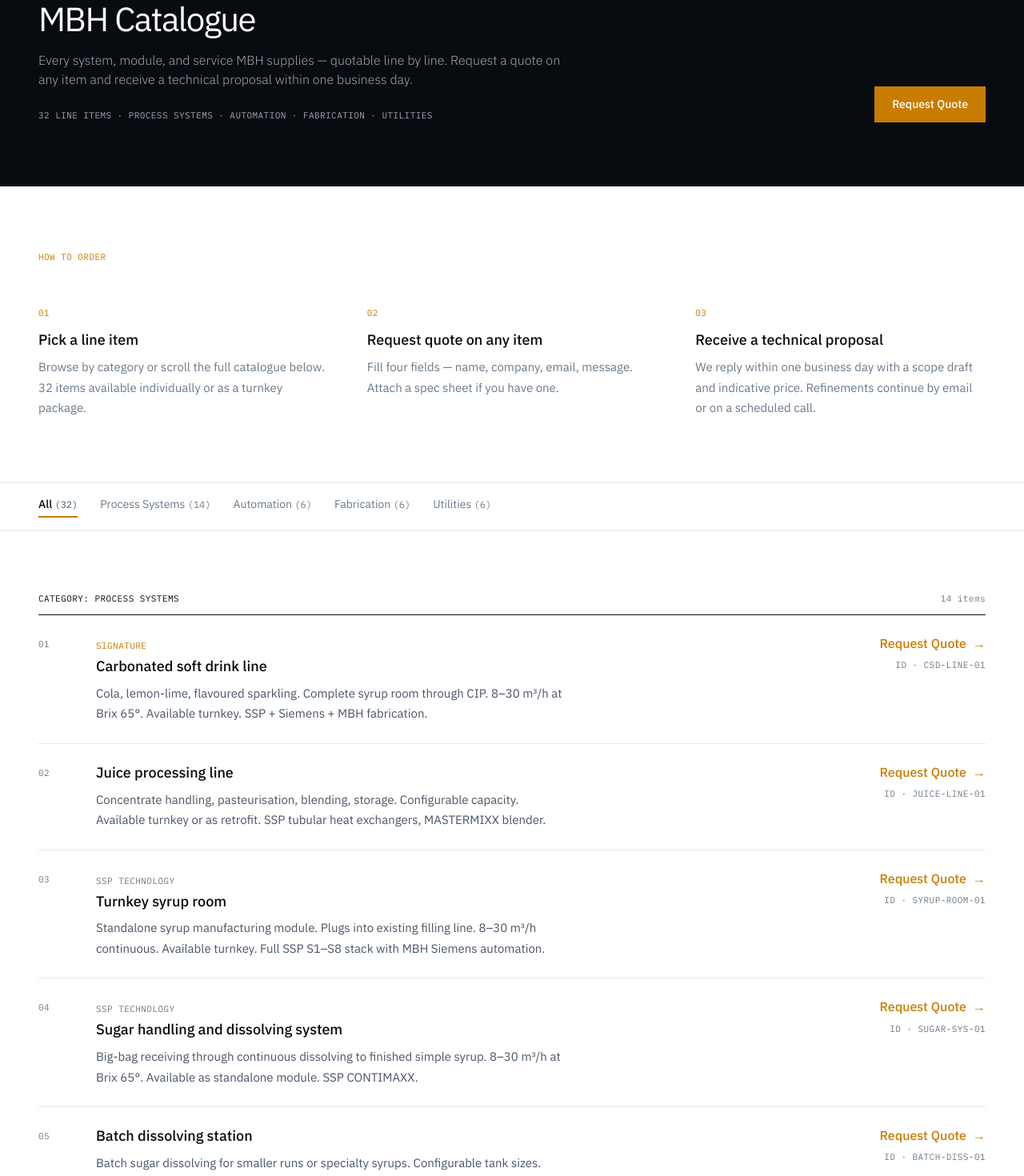
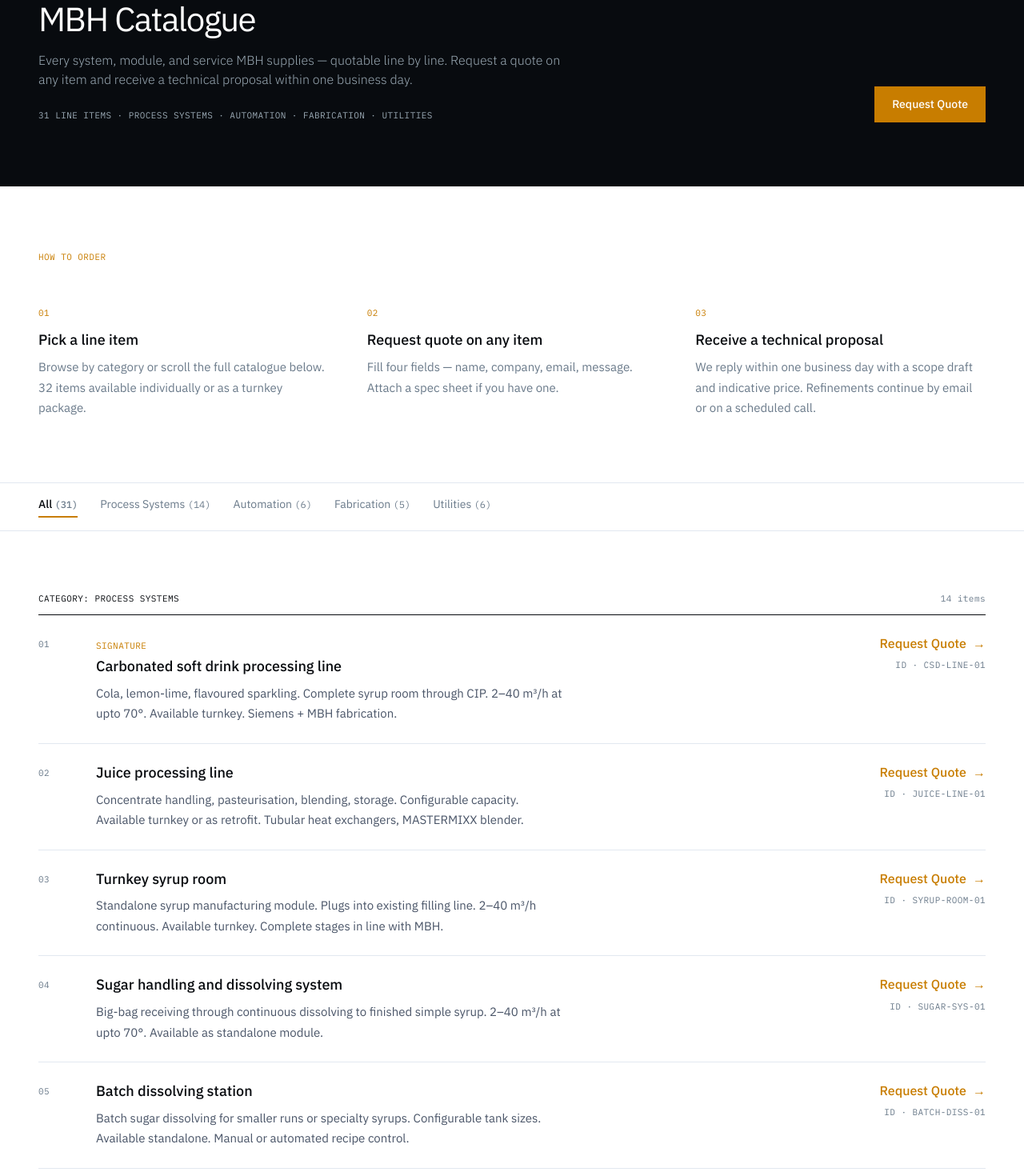
Before and after one commit to AliKhanImagery/MBH, a Next.js app: page /catalogue in a window 1280 px wide. Shown: the part 240-1710 px from the top of the page at 80% size. Built offline with nearby package versions, Linux system fonts and the light colour scheme.

Commit message:
Update catalogue items and remove SSP references

```diff
--- a/src/data/catalogue-items.ts
+++ b/src/data/catalogue-items.ts
@@ -1,5 +1,5 @@
 // MBH Catalogue — single source of truth for the /catalogue page.
-// Hand-authored (32 items). Each item carries a permanent ID that appears on
+// Hand-authored (31 items). Each item carries a permanent ID that appears on
 // the row, in the anchor URL (#csd-line-01), on the Quote drawer, and in the
 // quote email subject line so sales can triage by ID. See the page spec.
 
@@ -13,7 +13,7 @@ export const CATALOGUE_CATEGORIES = [
 export type CatalogueCategory = (typeof CATALOGUE_CATEGORIES)[number];
 
 export type CatalogueItem = {
-  /** Display sequence 1..32 across the whole catalogue. */
+  /** Display sequence 1..31 across the whole catalogue. */
   seq: number;
   /** Permanent line-item ID, e.g. "CSD-LINE-01". Used in URL + quote email. */
   id: string;
@@ -23,7 +23,7 @@ export type CatalogueItem = {
   description: string;
   /** Compact spec line shown on the Quote drawer. */
   spec: string;
-  /** Optional emphasis tag: SIGNATURE | SSP TECHNOLOGY | SIEMENS | MBH WORKSHOP. */
+  /** Optional emphasis tag: SIGNATURE | SIEMENS | MBH WORKSHOP. */
   badge?: string;
 };
 
@@ -33,10 +33,10 @@ export const CATALOGUE_ITEMS: CatalogueItem[] = [
     seq: 1,
     id: "CSD-LINE-01",
     category: "Process Systems",
-    name: "Carbonated soft drink line",
+    name: "Carbonated soft drink processing line",
     description:
-      "Cola, lemon-lime, flavoured sparkling. Complete syrup room through CIP. 8–30 m³/h at Brix 65°. Available turnkey. SSP + Siemens + MBH fabrication.",
-    spec: "8–30 m³/h · Brix 65° · Turnkey",
+      "Cola, lemon-lime, flavoured sparkling. Complete syrup room through CIP. 2–40 m³/h at upto 70°. Available turnkey. Siemens + MBH fabrication.",
+    spec: "2–40 m³/h · upto 70° · Turnkey",
     badge: "SIGNATURE",
   },
   {
@@ -45,7 +45,7 @@ export const CATALOGUE_ITEMS: CatalogueItem[] = [
     category: "Process Systems",
     name: "Juice processing line",
     description:
-      "Concentrate handling, pasteurisation, blending, storage. Configurable capacity. Available turnkey or as retrofit. SSP tubular heat exchangers, MASTERMIXX blender.",
+      "Concentrate handling, pasteurisation, blending, storage. Configurable capacity. Available turnkey or as retrofit. Tubular heat exchangers, MASTERMIXX blender.",
     spec: "Configurable capacity · Turnkey or retrofit",
   },
   {
@@ -54,9 +54,8 @@ export const CATALOGUE_ITEMS: CatalogueItem[] = [
     category: "Process Systems",
     name: "Turnkey syrup room",
     description:
-      "Standalone syrup manufacturing module. Plugs into existing filling line. 8–30 m³/h continuous. Available turnkey. Full SSP S1–S8 stack with MBH Siemens automation.",
-    spec: "8–30 m³/h continuous · Turnkey",
-    badge: "SSP TECHNOLOGY",
+      "Standalone syrup manufacturing module. Plugs into existing filling line. 2–40 m³/h continuous. Available turnkey. Complete stages in line with MBH.",
+    spec: "2–40 m³/h continuous · Turnkey",
   },
   {
     seq: 4,
@@ -64,9 +63,8 @@ export const CATALOGUE_ITEMS: CatalogueItem[] = [
     category: "Process Systems",
     name: "Sugar handling and dissolving system",
     description:
-      "Big-bag receiving through continuous dissolving to finished simple syrup. 8–30 m³/h at Brix 65°. Available as standalone module. SSP CONTIMAXX.",
-    spec: "8–30 m³/h · Brix 65° · Standalone",
-    badge: "SSP TECHNOLOGY",
+      "Big-bag receiving through continuous dissolving to finished simple syrup. 2–40 m³/h at upto 70°. Available as standalone module.",
+    spec: "2–40 m³/h · upto 70° · Standalone",
   },
   {
     seq: 5,
@@ -85,7 +83,6 @@ export const CATALOGUE_ITEMS: CatalogueItem[] = [
     description:
       "Continuous blender for final syrup and finished beverage. Multi-component. Recipe-driven. Available as standalone module or integrated into new line.",
     spec: "Continuous · Recipe-driven · Standalone",
-    badge: "SSP TECHNOLOGY",
   },
   {
     seq: 7,
@@ -93,8 +90,8 @@ export const CATALOGUE_ITEMS: CatalogueItem[] = [
     category: "Process Systems",
     name: "Concentrate and dosing station",
     description:
-      "Precise dosing of concentrates, minor ingredients, additives. Recipe-driven with suction lance and valve matrix. Available standalone.",
-    spec: "Recipe-driven · Standalone",
+      "Precise dosing of concentrates, minor ingredients, additives. Recipe-driven with suction lance and valve matrix. Available standalone or integrated into new line.",
+    spec: "Recipe-driven · Standalone or integrated",
   },
   {
     seq: 8,
@@ -111,8 +108,8 @@ export const CATALOGUE_ITEMS: CatalogueItem[] = [
     category: "Process Systems",
     name: "Kieselguhr filtration unit",
     description:
-      "Diatomaceous-earth filtration for syrup polishing and decolourisation. Available standalone. SSP-supplied elements.",
-    spec: "Standalone · SSP elements",
+      "Diatomaceous-earth filtration for removing impurities for syrup polishing and decolourisation. Available standalone or integrated into new line.",
+    spec: "Standalone or integrated",
   },
   {
     seq: 10,
@@ -120,7 +117,7 @@ export const CATALOGUE_ITEMS: CatalogueItem[] = [
     category: "Process Systems",
     name: "Double bag filter",
     description:
-      "Inline bag filtration for pre-treatment or product polishing. Sanitary construction. Available ex-workshop.",
+      "Inline bag filtration for the Final treatment or product polishing. Sanitary construction. Available ex-workshop.",
     spec: "Sanitary · Ex-workshop",
   },
   {
@@ -129,8 +126,8 @@ export const CATALOGUE_ITEMS: CatalogueItem[] = [
     category: "Process Systems",
     name: "Homogeniser",
     description:
-      "High-pressure homogenisation for juice, dairy, or emulsified beverages. Configurable capacity. Available on request through SSP.",
-    spec: "Configurable capacity · Via SSP",
+      "High-pressure homogenisation for juice, dairy, or emulsified beverages. Configurable capacity. Available on request.",
+    spec: "Configurable capacity",
   },
   {
     seq: 12,
@@ -138,8 +135,8 @@ export const CATALOGUE_ITEMS: CatalogueItem[] = [
     category: "Process Systems",
     name: "Simple syrup storage tank",
     description:
-      "Sanitary stainless-steel storage vessel for intermediate simple syrup. Sizes to spec. Fabricated in-house at Lahore workshop.",
-    spec: "Sizes to spec · In-house",
+      "Sanitary stainless-steel storage vessel for intermediate simple syrup. Sizes to spec. Available standalone or integrated into new line.",
+    spec: "Sizes to spec · Standalone or integrated",
   },
   {
     seq: 13,
@@ -156,7 +153,7 @@ export const CATALOGUE_ITEMS: CatalogueItem[] = [
     category: "Process Systems",
     name: "Aseptic storage tank",
     description:
-      "Aseptic buffering between process and filling. Sizes to spec. SSP-supplied for aseptic-grade requirements.",
+      "Aseptic buffering between process and filling. Sizes to spec. Supplied for aseptic-grade requirements.",
     spec: "Aseptic-grade · Sizes to spec",
   },
 
@@ -167,7 +164,7 @@ export const CATALOGUE_ITEMS: CatalogueItem[] = [
     category: "Automation",
     name: "Plant automation and control",
     description:
-      "End-to-end PLC, SCADA, HMI, recipe management on Siemens S7 and WinCC. Available for new lines or as retrofit. MBH Siemens Solution Partner.",
+      "End-to-end PLC, SCADA, HMI, recipe management on Siemens S7 and WinCC. Available for new lines or as retrofit. MBH Siemens Integrators.",
     spec: "Siemens S7 · WinCC · New or retrofit",
     badge: "SIEMENS",
   },
@@ -177,8 +174,8 @@ export const CATALOGUE_ITEMS: CatalogueItem[] = [
     category: "Automation",
     name: "Control cabinet · standard",
     description:
-      "Low-voltage control cabinet housing PLC, I/O, and instrumentation terminations. Designed and built at MBH Lahore workshop. Full drawings included.",
-    spec: "LV cabinet · Full drawings",
+      "HMI and control cabinet housing PLC, I/O, and field terminations. Designed and built at MBH workshop. Full drawings included.",
+    spec: "HMI & field cabinet · Full drawings",
   },
   {
     seq: 17,
@@ -195,7 +192,7 @@ export const CATALOGUE_ITEMS: CatalogueItem[] = [
     category: "Automation",
     name: "SCADA and HMI development",
     description:
-      "WinCC SCADA build, HMI screen design, recipe management, operator handover. Available as standalone service or line-integrated.",
+      "WinCC SCADA build, HMI screen design, recipe management, operator training. Available as standalone service or line-integrated.",
     spec: "WinCC · HMI · Standalone or integrated",
   },
   {
@@ -204,8 +201,8 @@ export const CATALOGUE_ITEMS: CatalogueItem[] = [
     category: "Automation",
     name: "Factory acceptance testing (FAT)",
     description:
-      "Pre-shipment validation of control system against buyer specification. Witnessed by buyer or third party. Documentation package included.",
-    spec: "Witnessed · Documentation included",
+      "Pre-shipment validation of control system against buyer specification. Witnessed by buyer or third party.",
+    spec: "Witnessed",
   },
   {
     seq: 20,
@@ -213,29 +210,29 @@ export const CATALOGUE_ITEMS: CatalogueItem[] = [
     category: "Automation",
     name: "Site commissioning and handover",
     description:
-      "On-site startup, loop calibration, operator training, and signed handover. Same-week response from Lahore workshop. Available for MBH-supplied or third-party equipment.",
+      "On-site startup, loop calibration, operator training, and with handover. Available for MBH-supplied or third-party equipment.",
     spec: "On-site · Any equipment",
   },
 
-  // ── Fabrication (6) ───────────────────────────────────────────────────
+  // ── Fabrication (5) ───────────────────────────────────────────────────
   {
     seq: 21,
     id: "FAB-TANK-01",
     category: "Fabrication",
     name: "Stainless steel tanks and vessels",
     description:
-      "Sanitary-grade process vessels, storage tanks, blending tanks. Sizes to spec. Orbital-welded, passivated, documented.",
-    spec: "Orbital-welded · Sizes to spec",
+      "Sanitary-grade process vessels, storage tanks, blending tanks. Sizes to spec. clean welded, passivated, documented.",
+    spec: "Clean welded · Sizes to spec",
     badge: "MBH WORKSHOP",
   },
   {
     seq: 22,
     id: "FAB-PIPE-01",
     category: "Fabrication",
-    name: "Process piping and skid assembly",
+    name: "Process and utility piping and skid assembly",
     description:
-      "Orbital-welded process piping, pre-fabricated skids for shop or site install. Isometric drawings, weld maps, material certificates included.",
-    spec: "Orbital-welded · Shop or site",
+      "Process and utility piping, pre-fabricated skids for site install.",
+    spec: "Pre-fabricated · Site install",
     badge: "MBH WORKSHOP",
   },
   {
@@ -244,7 +241,7 @@ export const CATALOGUE_ITEMS: CatalogueItem[] = [
     category: "Fabrication",
     name: "Structural steel platforms",
     description:
-      "Platforms, walkways, and support structures for process equipment. Carbon steel, galvanised or painted to spec.",
+      "Platforms, walkways, and support structures. Carbon steel, galvanised or painted to spec.",
     spec: "Carbon steel · To spec",
     badge: "MBH WORKSHOP",
   },
@@ -254,7 +251,7 @@ export const CATALOGUE_ITEMS: CatalogueItem[] = [
     category: "Fabrication",
     name: "On-site mechanical erection",
     description:
-      "Mechanical installation, rigging, and alignment at the buyer's facility. Full site supervision included.",
+      "Mechanical installation, rigging, and alignment at the buyer's facility with supervision.",
     spec: "On-site · Supervised",
     badge: "MBH WORKSHOP",
   },
@@ -268,18 +265,17 @@ export const CATALOGUE_ITEMS: CatalogueItem[] = [
     spec: "On-site · SS cladding",
     badge: "MBH WORKSHOP",
   },
+
+  // ── Utilities (6) ─────────────────────────────────────────────────────
   {
     seq: 26,
-    id: "FAB-DOC-01",
-    category: "Fabrication",
-    name: "Fabrication documentation package",
+    id: "UTIL-CIP-01",
+    category: "Utilities",
+    name: "CIP system · standalone",
     description:
-      "Weld maps, material certificates, dimensional inspection reports, hydro-test records. Delivered per project or per skid.",
-    spec: "Per project or per skid",
-    badge: "MBH WORKSHOP",
+      "Automated and manual cleaning skid can clean one line upto multiple lines or tanks alltogether. Single to four circuits standard, expandable to six or eight. Multi-detergent, recipe-driven. Available standalone or retrofit.",
+    spec: "1 to 4 circuits standard · Standalone or retrofit",
   },
-
-  // ── Utilities (6) ─────────────────────────────────────────────────────
   {
     seq: 27,
     id: "UTIL-WATER-01",
@@ -291,24 +287,6 @@ export const CATALOGUE_ITEMS: CatalogueItem[] = [
   },
   {
     seq: 28,
-    id: "UTIL-CIP-01",
-    category: "Utilities",
-    name: "CIP system · standalone",
-    description:
-      "Automated cleaning skid. Four circuits standard, expandable to six or eight. Multi-detergent, recipe-driven. Available standalone or retrofit.",
-    spec: "4 circuits, expandable to 8 · Standalone or retrofit",
-  },
-  {
-    seq: 29,
-    id: "UTIL-AIR-01",
-    category: "Utilities",
-    name: "Compressed air treatment skid",
-    description:
-      "Sanitary compressed air treatment for process contact. Filters, dryers, receivers. Available ex-workshop.",
-    spec: "Sanitary · Ex-workshop",
-  },
-  {
-    seq: 30,
     id: "UTIL-CHILL-01",
     category: "Utilities",
     name: "Chilled water skid",
@@ -317,7 +295,7 @@ export const CATALOGUE_ITEMS: CatalogueItem[] = [
     spec: "Sizes to spec",
   },
   {
-    seq: 31,
+    seq: 29,
     id: "UTIL-STEAM-01",
     category: "Utilities",
     name: "Steam distribution skid",
@@ -326,13 +304,22 @@ export const CATALOGUE_ITEMS: CatalogueItem[] = [
     spec: "Sanitary or industrial",
   },
   {
-    seq: 32,
+    seq: 30,
     id: "RETRO-01",
     category: "Utilities",
     name: "Retrofit and modernisation service",
     description:
-      "Line-by-line assessment for automation upgrade, capacity extension, or module replacement. Available for any brand of installed equipment. Engineered and executed from Lahore.",
-    spec: "Any brand · From Lahore",
+      "Line-by-line assessment for automation upgrade, consultancy, or module replacement. Available for any brand or installed equipment. Engineering and execution.",
+    spec: "Any brand · Engineering and execution",
+  },
+  {
+    seq: 31,
+    id: "UTIL-RECOVERY-01",
+    category: "Utilities",
+    name: "Product recovery system",
+    description:
+      "Product recovery system designed to minimise waste and increase yield during product changeovers. Custom engineered.",
+    spec: "Minimise waste · Increase yield",
   },
 ];
 
```
